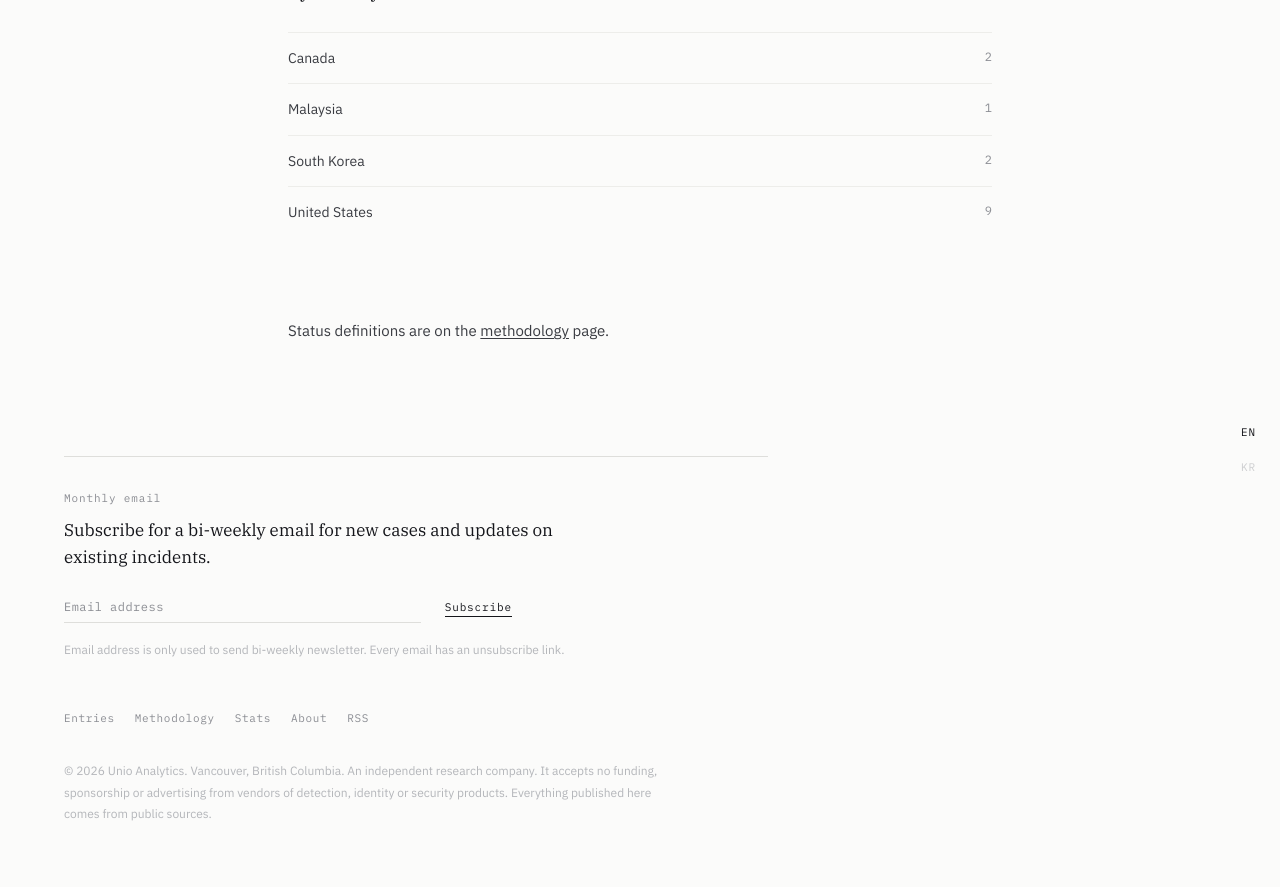
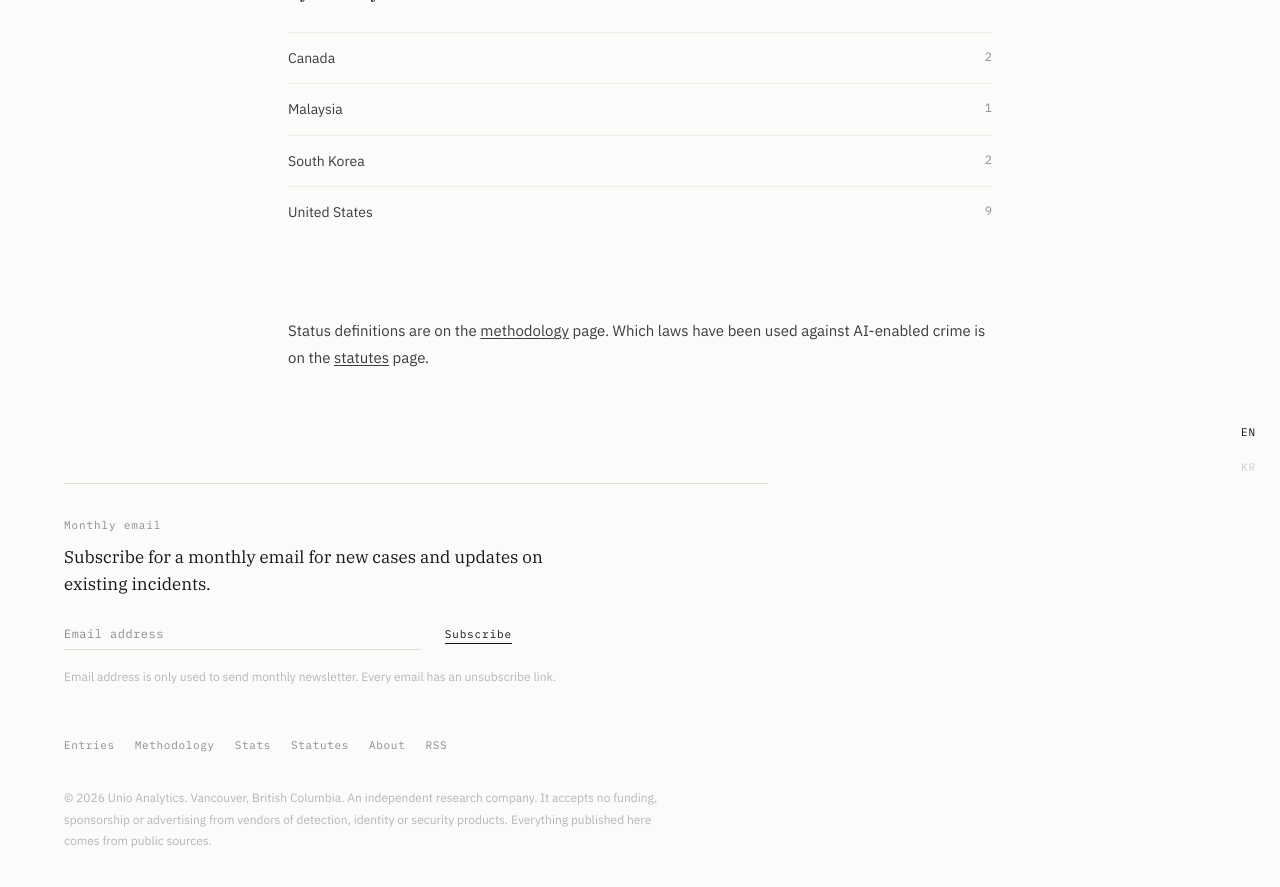
Before and after one commit to maestro-hong/maestro-hong.github.io, a Jekyll site: the page built from stats.html, in a window 1280 px wide and 900 px high, scrolled down 1578 px. Shown: the top 887 px of the window. Built offline with Jekyll 4.4.1, drawn with Linux system fonts in a browser that asks for light colours.

Commit message:
Link the Statutes page from menu, footer and Stats

```diff
--- a/_data/i18n.yml
+++ b/_data/i18n.yml
@@ -6,6 +6,7 @@ en:
   entries: Entries
   methodology: Methodology
   stats: Stats
+  statutes: Statutes
   about: About
   search: Search
   search_placeholder: Filter entries
@@ -31,10 +32,10 @@ en:
   definitions_after: "."
   untranslated: Korean
   subscribe_label: Monthly email
-  subscribe_promise: "Subscribe for a bi-weekly email for new cases and updates on existing incidents."
+  subscribe_promise: "Subscribe for a monthly email for new cases and updates on existing incidents."
   subscribe_email: Email address
   subscribe_button: Subscribe
-  subscribe_note: Email address is only used to send bi-weekly newsletter. Every email has an unsubscribe link.
+  subscribe_note: Email address is only used to send monthly newsletter. Every email has an unsubscribe link.
   place: Vancouver, British Columbia.
   legal: >-
     An independent research company. It accepts no funding, sponsorship or advertising from vendors of detection,
@@ -43,6 +44,7 @@ ko:
   entries: 사례
   methodology: 방법론
   stats: 통계
+  statutes: 법률
   about: 소개
   search: 검색
   search_placeholder: 사례 검색
--- a/_layouts/default.html
+++ b/_layouts/default.html
@@ -105,19 +105,10 @@
           <li><a href="{{ entries_url }}"{% if on_entries %} class="is-on"{% endif %}>{{ t.entries }}</a></li>
           <li><a href="{{ meth_url }}"{% if u contains '/methodology' %} class="is-on"{% endif %}>{{ t.methodology }}</a></li>
           <li><a href="{{ stats_url }}"{% if u contains '/stats' %} class="is-on"{% endif %}>{{ t.stats }}</a></li>
+          <li><a href="/statutes/"{% if u contains '/statutes' %} class="is-on"{% endif %}>{{ t.statutes }}</a></li>
           <li><a href="{{ about_url }}"{% if u contains '/about' %} class="is-on"{% endif %}>{{ t.about }}</a></li>
         </ul>
-        {%- if is_home %}
-        <a class="nav__search" href="/entries/#search">{{ t.search }}</a>
-        {%- else %}
-        <button class="nav__search" id="search-toggle" aria-expanded="false" aria-controls="search-field">{{ t.search }}</button>
-        {%- endif %}
       </nav>
-
-      <div class="search-field" id="search-field" hidden>
-        <input type="search" id="search-input" placeholder="{{ t.search_placeholder }}" aria-label="{{ t.search_placeholder }}">
-      </div>
-
     </div>
   </header>
 
@@ -132,6 +123,7 @@
         <a href="{{ entries_url }}">{{ t.entries }}</a>
         <a href="{{ meth_url }}">{{ t.methodology }}</a>
         <a href="{{ stats_url }}">{{ t.stats }}</a>
+        <a href="/statutes/">{{ t.statutes }}</a>
         <a href="{{ about_url }}">{{ t.about }}</a>
         <a href="{{ feed_url }}">RSS</a>
       </div>
--- a/stats.html
+++ b/stats.html
@@ -42,6 +42,6 @@ description: "Coverage summary for the Unio Analytics record: entries by categor
   </table>
 
   <div class="prose">
-    <p>Status definitions are on the <a href="/methodology">methodology</a> page.</p>
+        <p>Status definitions are on the <a href="/methodology/">methodology</a> page. Which laws have been used against AI-enabled crime is on the <a href="/statutes/">statutes</a> page.</p>
   </div>
 </div>
```
Also changed, not shown: _entries/ceo-voice-clone-129m-charges.md (+2 -2 lines), _entries/korea-youtuber-fabricated-recording.md (+1 -1 lines).
